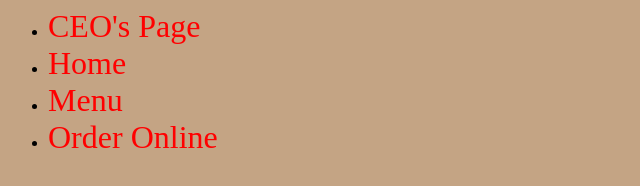
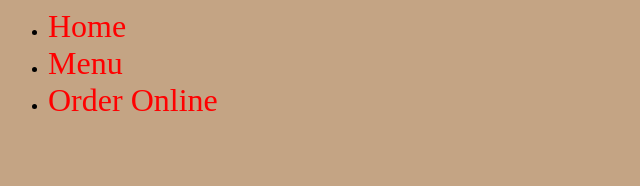
Before and after one commit to WVCS/index-arianhp, a plain HTML site: page food/delivery.html in a window 1280 px wide. Shown: the whole page, without its empty margins (0-640 px from the left). Drawn offline with Linux system fonts and the light colour scheme.

Commit message:
removed from navbar

```diff
--- a/food/delivery.html
+++ b/food/delivery.html
@@ -2,7 +2,6 @@
       type="image/png"
       href="food logo.png">
 <ul>
-  <li><a href="https://wvcs.github.io/index-arianhp/index.html">CEO's Page</a></li>
 <li><a href="home.html">Home</a></li>
       <li><a href="menu.html">Menu</a></li>
       <li><a href="Delivery.html">Order Online</a></li>
```
